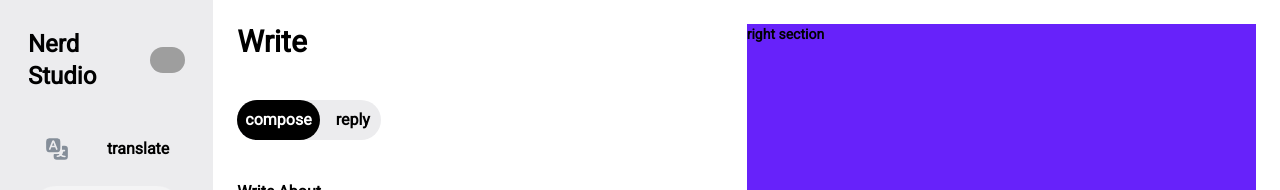
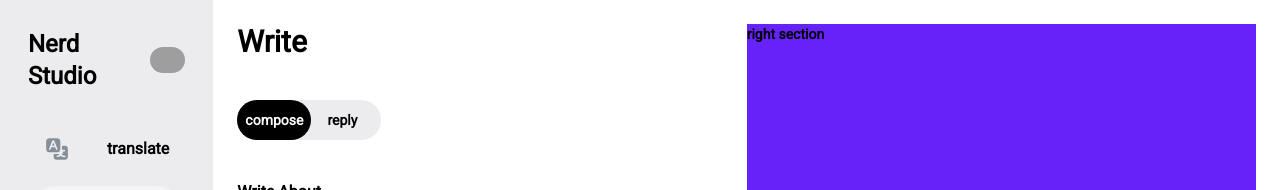
Before and after one commit to nimarhmti/nerdStudio, a Next.js app: page /write in a window 1280 px wide. Shown: the top 190 px of the page. Built offline with nearby package versions, Linux system fonts and the light colour scheme; grey boxes are pictures that could not be loaded.

Commit message:
last changes

```diff
--- a/app/(application)/_Components/TabSwitcher/TabSwitcher.tsx
+++ b/app/(application)/_Components/TabSwitcher/TabSwitcher.tsx
@@ -28,7 +28,7 @@ export const ButtonSwitcher = ({
           id={item.id}
           value={item.value}
           onClick={onClick}
-          className={` p-2 rounded-3xl h-full font font-extrabold ${
+          className={`p-2 rounded-3xl h-full font font-extrabold text-sm ${
             isActive(item.id) ? "bg-textMain text-primary" : " text-textMain"
           } `}
         />
```
